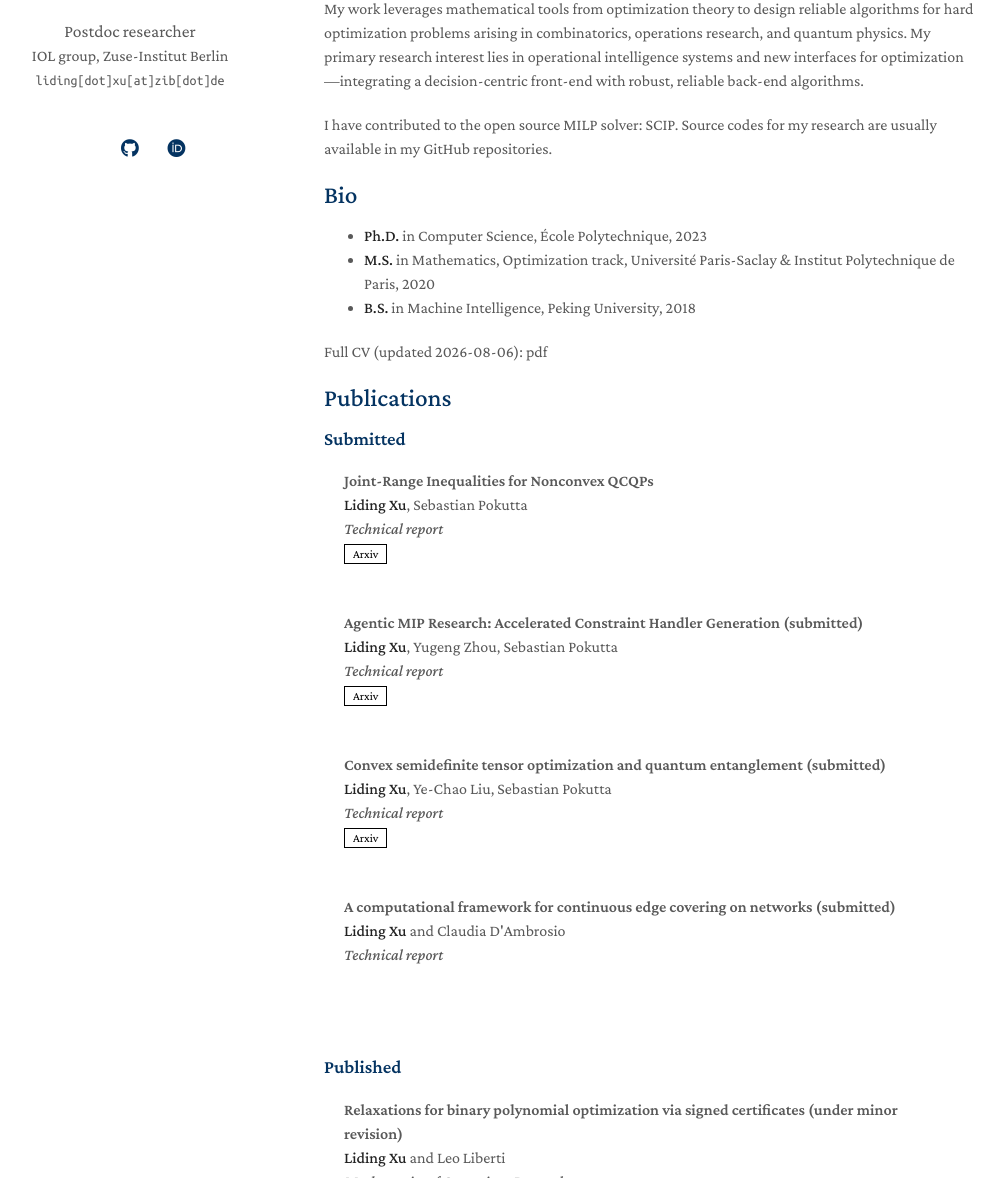
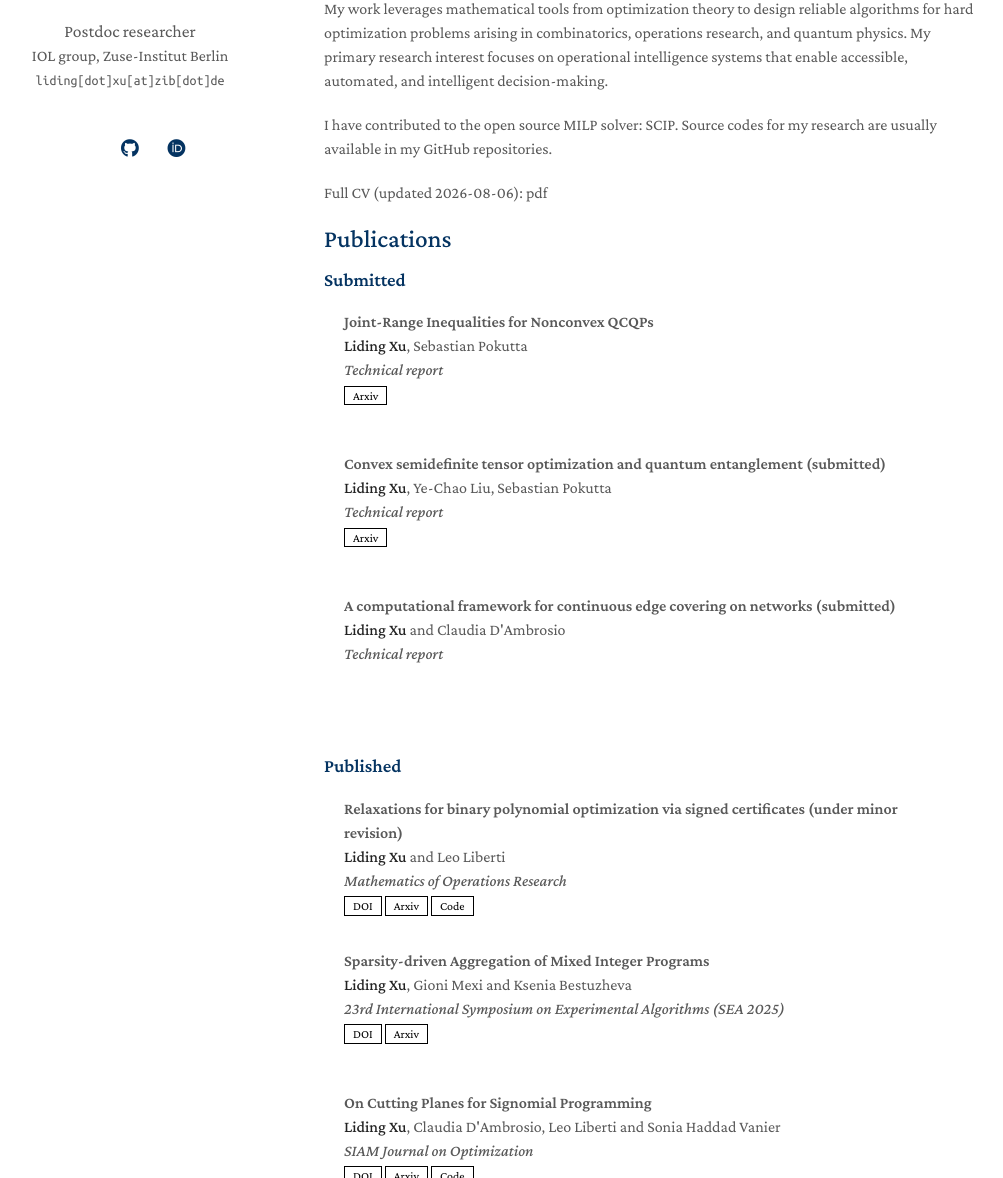
Before and after one commit to lidingxu/lidingxu.github.io, a Jekyll site: the page built from index.md, in a window 1280 px wide and 1400 px high. Shown: the part 222-1400 px from the top of the window, without its empty margins (146-1149 px from the left). Built offline with Jekyll 4.4.1, drawn with Linux system fonts in a browser that asks for light colours; nearby versions of some CDN libraries; a style sheet for code colours, icons or effects is not loaded; our own code applies the rules of GitHub Pages for plain Markdown files; some of the changed text lies outside the part shown.

Commit message:
new layout

```diff
--- a/_data/publications.yml
+++ b/_data/publications.yml
@@ -11,11 +11,6 @@ submitted:
     authors: <strong>Liding Xu</strong>, Sebastian Pokutta
     conference: Technical report
     arxiv:  https://arxiv.org/abs/2608.03318
-
-  - title: "Agentic MIP Research: Accelerated Constraint Handler Generation (submitted)"
-    authors: <strong>Liding Xu</strong>, Yugeng Zhou, Sebastian Pokutta
-    conference: Technical report
-    arxiv: https://arxiv.org/abs/2605.09186
 
   - title: "Convex semidefinite tensor optimization and quantum entanglement (submitted)"
     authors: <strong>Liding Xu</strong>, Ye-Chao Liu, Sebastian Pokutta
@@ -95,6 +90,11 @@ published:
 
 reports:
 
+  - title: "Agentic MIP Research: Accelerated Constraint Handler Generation"
+    authors: <strong>Liding Xu</strong>, Yugeng Zhou, Sebastian Pokutta
+    conference: Technical report
+    arxiv: https://arxiv.org/abs/2605.09186
+
 phdthesis:
 
   - title: "Relaxation methods for mixed-integer nonlinear programming"
--- a/_data/talks.yml
+++ b/_data/talks.yml
@@ -7,6 +7,12 @@ main:
  #   code: https://github.com/MrGiovanni/ContinualLearning
  #  bibtex: https://bib.yliu.me/MICCAI23.txt
  #  image: ./assets/img/teaser_example_2.png
+  - title: "On ADMM, Frank-Wolfe, Cutting plane algorithms for Quantum Entanglement Detection"
+    location: Linz, Austria, 2026-06
+    conference: The 23rd EUROPT Conference on Advances in Continuous Optimization (EUROPT 2026)
+    link: https://www.jku.at/en/institute-of-business-analytics-and-technology-transformation/conference-europt-2026/
+    pdf: /slides/EUROOPT2026.pdf
+
   - title: "Relaxations for Binary Polynomial Optimization via Signed Certificates"
     location: Los Angeles, USA, 2025-07
     conference: 2025 INTERNATIONAL CONFERENCE ON CONTINUOUS OPTIMIZATION (ICCOPT2025)
--- a/index.md
+++ b/index.md
@@ -6,17 +6,10 @@ layout: homepage
 
 I am a postdoc researcher in <a target="_blank" href="https://iol.zib.de/"><autocolor>IOL</autocolor></a> group at Zuse-Institut Berlin. I got my Ph.D. at Laboratoire d'informatique de l'École Polytechnique (LIX), where I was part of <a target="_blank" href="https://www.lix.polytechnique.fr/optimix/"><autocolor>Optimix</autocolor></a>.
 
-
 ## Research Areas
-My work leverages mathematical tools from optimization theory to design reliable algorithms for hard optimization problems arising in combinatorics, operations research, and quantum physics. My primary research interest lies in operational intelligence systems and new interfaces for optimization—integrating a decision-centric front-end with robust, reliable back-end algorithms.
+My work leverages mathematical tools from optimization theory to design reliable algorithms for hard optimization problems arising in combinatorics, operations research, and quantum physics. My primary research interest focuses on operational intelligence systems that enable accessible, automated, and intelligent decision-making.
 
 I have contributed to the open source MILP solver: <a target="_blank" href="https://www.scipopt.org/"><autocolor>SCIP</autocolor></a>. Source codes for my research are usually available in my <a target="_blank" href="https://github.com/lidingxu?tab=repositories"><autocolor>GitHub repositories</autocolor></a>.
-
-## Bio
-
-* **Ph.D.** in Computer Science, École Polytechnique, 2023
-* **M.S.** in Mathematics, Optimization track,  Université Paris-Saclay & Institut Polytechnique de Paris, 2020
-* **B.S.** in Machine Intelligence, Peking University, 2018
 
 Full CV (updated 2026-08-06): <a target="_blank" href="/files/liding_xu_cv.pdf"><autocolor>pdf</autocolor></a>
 
@@ -24,6 +17,8 @@ Full CV (updated 2026-08-06): <a target="_blank" href="/files/liding_xu_cv.pdf">
 
 {% include_relative _includes/talks.md %}
 
-{% include_relative _includes/teaching.md %}
+{% include_relative _includes/education.md %}
 
 {% include_relative _includes/services.md %}
+
+{% include_relative _includes/teaching.md %}
```
Also changed, not shown: _includes/education.md (added, +5 -0 lines), 1 other file.
